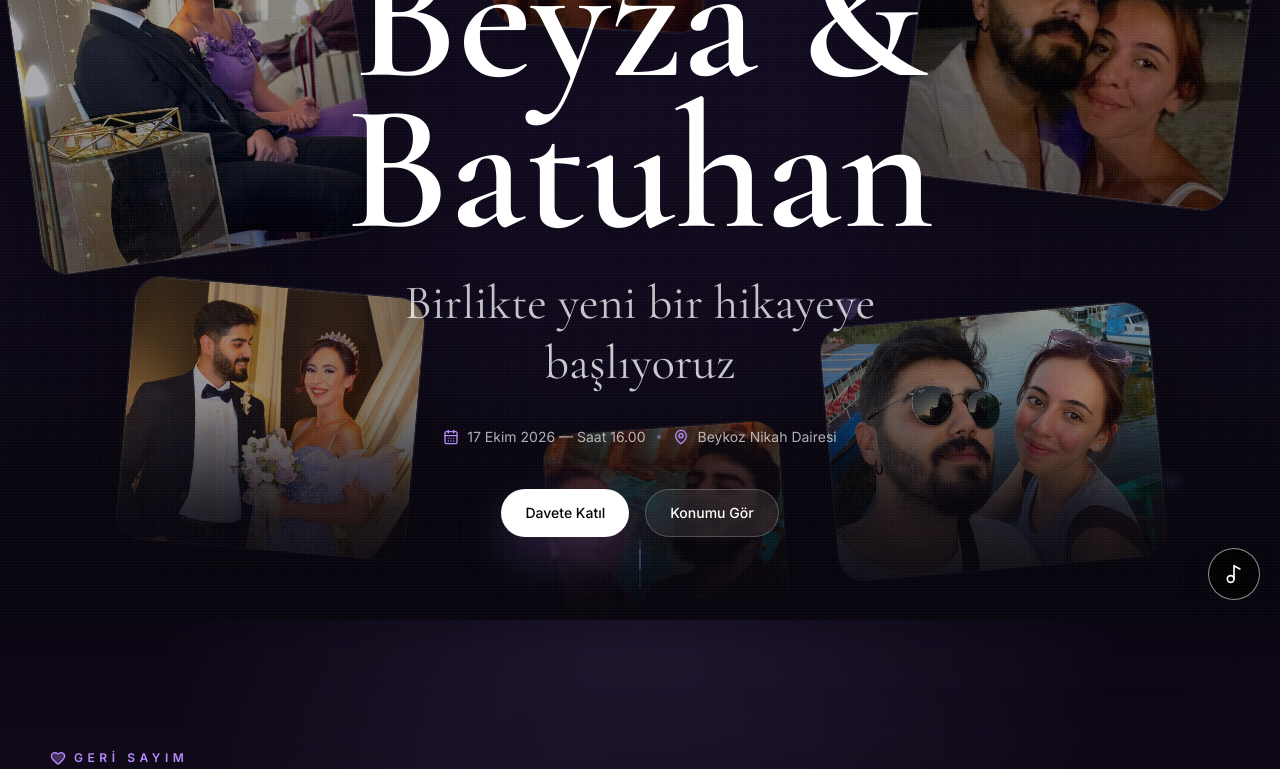
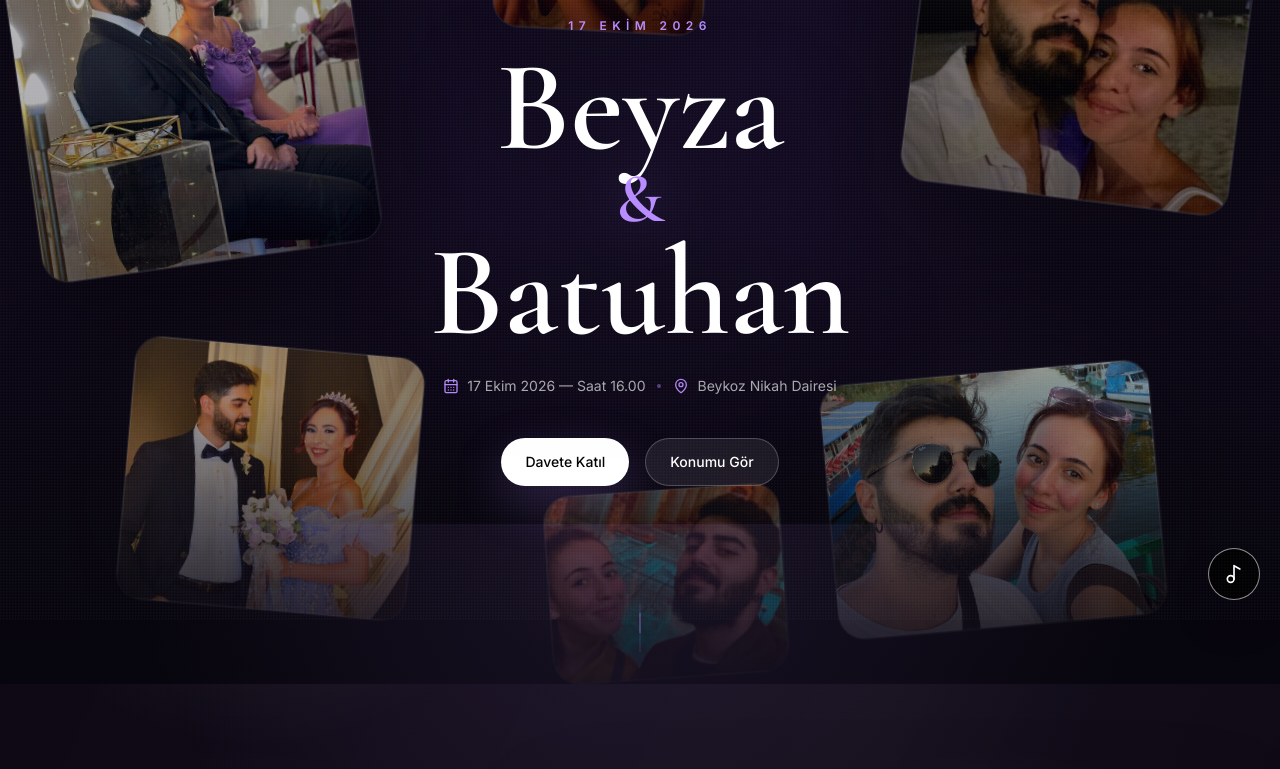
Before and after one commit to batuhanbecel/nikah-lcv, a Next.js app: page / in a window 1280 px wide. Shown: the part 180-949 px from the top of the page. Built offline with nearby package versions, Linux system fonts and the light colour scheme; no server answers.

Commit message:
Enhance romantic hero and section flow

```diff
--- a/app/globals.css
+++ b/app/globals.css
@@ -70,28 +70,42 @@ body.cursor-hidden [role="button"] {
 }
 
 .site-main {
+  position: relative;
   background:
-    radial-gradient(circle at 50% 6%, rgba(126, 78, 226, 0.25), transparent 30rem),
-    radial-gradient(circle at 18% 42%, rgba(184, 140, 255, 0.1), transparent 24rem),
-    radial-gradient(circle at 86% 66%, rgba(111, 61, 197, 0.16), transparent 28rem),
+    radial-gradient(circle at 50% 6%, rgba(126, 78, 226, 0.27), transparent 32rem),
+    radial-gradient(circle at 18% 42%, rgba(184, 140, 255, 0.12), transparent 26rem),
+    radial-gradient(circle at 86% 66%, rgba(111, 61, 197, 0.17), transparent 30rem),
+    radial-gradient(circle at 50% 88%, rgba(255, 255, 255, 0.06), transparent 28rem),
     linear-gradient(180deg, #090511 0%, #0b0612 30%, #10091b 58%, #090511 100%);
+}
+
+.site-main::before {
+  content: "";
+  pointer-events: none;
+  position: absolute;
+  inset: 0;
+  z-index: 1;
+  background:
+    radial-gradient(circle at 20% 18%, rgba(255, 255, 255, 0.09), transparent 18rem),
+    radial-gradient(circle at 78% 35%, rgba(184, 140, 255, 0.12), transparent 20rem),
+    linear-gradient(115deg, transparent 0%, rgba(255, 255, 255, 0.035) 44%, transparent 72%);
+  mix-blend-mode: screen;
 }
 
 .section-veil {
   position: absolute;
-  inset: -18% 0;
+  inset: -28% 0;
   pointer-events: none;
   background:
-    radial-gradient(circle at 50% 12%, rgba(184, 140, 255, 0.11), transparent 30rem),
-    linear-gradient(180deg, transparent 0%, rgba(184, 140, 255, 0.045) 48%, transparent 100%);
-  mask-image: linear-gradient(180deg, transparent, black 18%, black 82%, transparent);
+    radial-gradient(circle at 50% 18%, rgba(184, 140, 255, 0.105), transparent 32rem),
+    radial-gradient(circle at 18% 76%, rgba(255, 255, 255, 0.035), transparent 24rem);
 }
 
 .floating-hearts {
   pointer-events: none;
-  position: fixed;
+  position: absolute;
   inset: 0;
-  z-index: 12;
+  z-index: 2;
   overflow: hidden;
 }
 
@@ -147,12 +161,12 @@ body.cursor-hidden [role="button"] {
   }
 
   35% {
-    transform: translate3d(var(--heart-drift), -38px, 0) scale(1.18);
+    transform: translate3d(var(--heart-drift), -86px, 0) scale(1.18);
     opacity: 0.52;
   }
 
   68% {
-    transform: translate3d(0, 34px, 0) scale(0.92);
+    transform: translate3d(0, -148px, 0) scale(0.92);
     opacity: 0.32;
   }
 }
@@ -192,6 +206,12 @@ body.cursor-hidden [role="button"] {
   margin-inline: auto;
 }
 
+.site-main > section,
+.site-main > footer {
+  position: relative;
+  z-index: 5;
+}
+
 @media (max-width: 768px) {
   body.cursor-hidden,
   body.cursor-hidden button,
--- a/app/layout.tsx
+++ b/app/layout.tsx
@@ -2,7 +2,6 @@ import type { Metadata, Viewport } from "next";
 import { Cormorant_Garamond, Inter } from "next/font/google";
 import { Toaster } from "sonner";
 import { CustomCursor } from "@/components/custom-cursor";
-import { FloatingHearts } from "@/components/floating-hearts";
 import { GrainOverlay } from "@/components/grain-overlay";
 import { MusicPlayer } from "@/components/music-player";
 import { siteConfig } from "@/lib/event";
@@ -72,7 +71,6 @@ export default function RootLayout({ children }: Readonly<{ children: React.Reac
     <html lang="tr" className={`${serif.variable} ${sans.variable}`}>
       <body>
         {children}
-        <FloatingHearts />
         <MusicPlayer />
         <CustomCursor />
         <GrainOverlay />
--- a/app/page.tsx
+++ b/app/page.tsx
@@ -1,3 +1,4 @@
+import { FloatingHearts } from "@/components/floating-hearts";
 import { CountdownSection } from "@/components/sections/countdown-section";
 import { EventDetailsSection } from "@/components/sections/event-details-section";
 import { Footer } from "@/components/sections/footer";
@@ -7,6 +8,7 @@ import { RsvpSection } from "@/components/sections/rsvp-section";
 export default function Home() {
   return (
     <main className="site-main overflow-hidden text-foreground">
+      <FloatingHearts />
       <HeroSection />
       <CountdownSection />
       <EventDetailsSection />
--- a/components/floating-hearts.tsx
+++ b/components/floating-hearts.tsx
@@ -3,16 +3,18 @@
 import type { CSSProperties } from "react";
 
 const hearts = [
-  { left: "6%", top: "18%", size: 12, delay: "-2s", duration: "16s", drift: "34px", blur: "2px" },
-  { left: "17%", top: "72%", size: 8, delay: "-9s", duration: "20s", drift: "-28px", blur: "6px" },
-  { left: "29%", top: "36%", size: 5, delay: "-5s", duration: "18s", drift: "22px", blur: "4px" },
-  { left: "43%", top: "82%", size: 14, delay: "-12s", duration: "24s", drift: "-42px", blur: "8px" },
-  { left: "56%", top: "16%", size: 7, delay: "-7s", duration: "19s", drift: "26px", blur: "5px" },
-  { left: "68%", top: "64%", size: 11, delay: "-3s", duration: "21s", drift: "-30px", blur: "3px" },
-  { left: "79%", top: "29%", size: 6, delay: "-14s", duration: "17s", drift: "24px", blur: "6px" },
-  { left: "91%", top: "78%", size: 13, delay: "-10s", duration: "23s", drift: "-36px", blur: "7px" },
-  { left: "11%", top: "48%", size: 4, delay: "-16s", duration: "15s", drift: "20px", blur: "5px" },
-  { left: "87%", top: "9%", size: 9, delay: "-6s", duration: "22s", drift: "-24px", blur: "4px" }
+  { left: "6%", top: "8%", size: 10, delay: "-2s", duration: "18s", drift: "34px", blur: "2px" },
+  { left: "17%", top: "24%", size: 7, delay: "-9s", duration: "21s", drift: "-28px", blur: "6px" },
+  { left: "29%", top: "41%", size: 5, delay: "-5s", duration: "19s", drift: "22px", blur: "4px" },
+  { left: "43%", top: "59%", size: 12, delay: "-12s", duration: "24s", drift: "-42px", blur: "8px" },
+  { left: "56%", top: "16%", size: 7, delay: "-7s", duration: "20s", drift: "26px", blur: "5px" },
+  { left: "68%", top: "71%", size: 10, delay: "-3s", duration: "23s", drift: "-30px", blur: "3px" },
+  { left: "79%", top: "34%", size: 6, delay: "-14s", duration: "17s", drift: "24px", blur: "6px" },
+  { left: "91%", top: "86%", size: 11, delay: "-10s", duration: "25s", drift: "-36px", blur: "7px" },
+  { left: "11%", top: "50%", size: 4, delay: "-16s", duration: "16s", drift: "20px", blur: "5px" },
+  { left: "87%", top: "5%", size: 8, delay: "-6s", duration: "22s", drift: "-24px", blur: "4px" },
+  { left: "22%", top: "78%", size: 6, delay: "-13s", duration: "20s", drift: "28px", blur: "5px" },
+  { left: "74%", top: "53%", size: 5, delay: "-18s", duration: "18s", drift: "-18px", blur: "4px" }
 ];
 
 export function FloatingHearts() {
--- a/components/sections/countdown-section.tsx
+++ b/components/sections/countdown-section.tsx
@@ -46,7 +46,7 @@ export function CountdownSection() {
   }, []);
 
   return (
-    <MotionSection className="overflow-hidden">
+    <MotionSection className="-mt-32 overflow-hidden pt-56 md:-mt-40 md:pt-64">
       <div className="section-veil" aria-hidden="true" />
       <div className="section-shell relative">
         <div className="grid items-center gap-10 lg:grid-cols-[0.82fr_1.18fr]">
--- a/components/sections/hero-section.tsx
+++ b/components/sections/hero-section.tsx
@@ -54,13 +54,14 @@ function HeroFrame({ image, index, smoothX, parallaxX, parallaxY, reduceMotion }
 
   return (
     <motion.div
-      className={`absolute overflow-hidden rounded-[1.65rem] border border-white/18 bg-black/20 shadow-[0_30px_90px_rgba(0,0,0,0.48)] ${
+      className={`absolute ${
         frames[index].className
       } ${index > 3 ? "hidden md:block" : ""}`}
       style={{
         x: reduceMotion ? 0 : frameX,
         y: reduceMotion ? 0 : index % 2 ? parallaxY : parallaxX,
-        zIndex: 5 + index
+        zIndex: 5 + index,
+        filter: "drop-shadow(0 30px 70px rgba(0,0,0,0.34))"
       }}
       initial={reduceMotion ? { opacity: 0.78 } : { opacity: 0, scale: 1.08, y: index % 2 ? 28 : -28 }}
       animate={{
@@ -74,16 +75,23 @@ function HeroFrame({ image, index, smoothX, parallaxX, parallaxY, reduceMotion }
         y: { duration: 8 + index * 0.8, repeat: Infinity, ease: "easeInOut" }
       }}
     >
+      <motion.div
+        className="absolute -inset-7 rounded-[2.2rem] bg-[radial-gradient(circle,rgba(255,255,255,0.2),rgba(184,140,255,0.22)_36%,transparent_68%)] blur-2xl"
+        animate={{ opacity: reduceMotion ? 0.38 : [0.24, 0.48, 0.24], scale: reduceMotion ? 1 : [0.94, 1.06, 0.94] }}
+        transition={{ duration: 7 + index, repeat: Infinity, ease: "easeInOut" }}
+      />
+      <div className="relative h-full w-full overflow-hidden rounded-[1.65rem] border border-white/18 bg-black/20 shadow-[0_34px_110px_rgba(0,0,0,0.42)]">
         <Image
           src={image.src}
           alt={image.alt}
           fill
           priority={index < 3}
           sizes="(max-width: 768px) 50vw, 24vw"
-        className={`object-cover contrast-[1.08] saturate-[1.2] ${frames[index].position}`}
+          className={`object-cover contrast-[1.08] saturate-[1.22] ${frames[index].position}`}
         />
-      <div className="absolute inset-0 bg-gradient-to-t from-black/26 via-transparent to-white/8" />
+        <div className="absolute inset-0 bg-gradient-to-t from-black/24 via-transparent to-white/10" />
         <div className="absolute inset-0 ring-1 ring-inset ring-white/20" />
+      </div>
     </motion.div>
   );
 }
@@ -98,7 +106,7 @@ export function HeroSection() {
   const parallaxY = useTransform(smoothY, [-0.5, 0.5], [-18, 18]);
   return (
     <section
-      className="relative grid min-h-screen place-items-center overflow-hidden bg-[radial-gradient(circle_at_50%_34%,rgba(126,78,226,0.24),transparent_28rem),linear-gradient(180deg,#090511_0%,#120a1f_52%,#07050d_100%)] text-white"
+      className="relative grid min-h-[108svh] place-items-center overflow-hidden bg-[radial-gradient(circle_at_50%_34%,rgba(126,78,226,0.24),transparent_28rem),linear-gradient(180deg,#090511_0%,#120a1f_48%,#07050d_100%)] text-white"
       onMouseMove={(eventMove) => {
         if (reduceMotion) return;
         const rect = eventMove.currentTarget.getBoundingClientRect();
@@ -120,9 +128,9 @@ export function HeroSection() {
         ))}
       </div>
 
-      <div className="absolute inset-0 z-20 bg-[radial-gradient(circle_at_50%_48%,rgba(7,5,13,0.5),rgba(7,5,13,0.24)_32%,transparent_58%),linear-gradient(180deg,rgba(7,5,13,0.22),rgba(7,5,13,0.42))]" />
+      <div className="absolute inset-0 z-20 bg-[radial-gradient(circle_at_50%_48%,rgba(7,5,13,0.46),rgba(7,5,13,0.22)_32%,transparent_58%),linear-gradient(180deg,rgba(7,5,13,0.2),rgba(7,5,13,0.4))]" />
       <div className="absolute inset-x-0 top-0 z-20 h-44 bg-gradient-to-b from-black/42 to-transparent" />
-      <div className="absolute inset-x-0 bottom-0 z-20 h-56 bg-gradient-to-t from-[#07050d] via-[#07050d]/72 to-transparent" />
+      <div className="absolute inset-x-0 -bottom-72 z-20 h-[36rem] bg-gradient-to-b from-transparent via-[#07050d]/88 to-[#07050d]" />
 
       <motion.div
         variants={stagger}
@@ -135,13 +143,14 @@ export function HeroSection() {
         </motion.p>
         <motion.h1
           variants={fadeUp}
-          className="font-serif text-[clamp(3.9rem,18vw,12rem)] font-semibold leading-[0.84] tracking-normal text-white drop-shadow-[0_20px_46px_rgba(0,0,0,0.62)] sm:text-[clamp(4.5rem,14vw,12rem)]"
+          className="font-serif text-[clamp(3.15rem,13vw,8.4rem)] font-semibold leading-[0.78] tracking-normal text-white drop-shadow-[0_20px_46px_rgba(0,0,0,0.62)] sm:text-[clamp(4rem,10vw,8.8rem)]"
         >
-          {event.couple}
+          <span className="block">Beyza</span>
+          <span className="my-1 block text-[0.54em] leading-none text-purple drop-shadow-[0_0_28px_rgba(184,140,255,0.34)] sm:my-2">
+            &
+          </span>
+          <span className="block">Batuhan</span>
         </motion.h1>
-        <motion.p variants={fadeUp} className="mx-auto mt-7 max-w-2xl font-serif text-2xl leading-tight text-white/78 sm:text-3xl md:text-5xl">
-          {event.tagline}
-        </motion.p>
         <motion.div variants={fadeUp} className="mx-auto mt-8 flex max-w-2xl flex-col items-center justify-center gap-3 text-sm leading-6 text-white/68 md:flex-row">
           <span className="inline-flex items-center justify-center gap-2">
             <CalendarDays className="h-4 w-4 text-purple" />
--- a/components/sections/rsvp-section.tsx
+++ b/components/sections/rsvp-section.tsx
@@ -113,9 +113,9 @@ export function RsvpSection() {
                 placeholder="05xx xxx xx xx"
               />
             </div>
-            <div className="rounded-2xl border border-white/12 bg-white/[0.06] p-4">
+            <div className="rounded-2xl border border-white/12 bg-white/[0.06] p-4 md:col-span-2">
               <Label htmlFor="afterParty" className="block">After Party Katılımı</Label>
-              <div className="mt-4 flex items-center justify-between">
+              <div className="mt-4 flex min-h-12 items-center justify-between gap-5 rounded-full border border-white/10 bg-white/[0.045] px-5">
                 <span className="text-sm text-white/58">{form.afterParty ? "Katılıyorum" : "Katılmıyorum"}</span>
                 <Switch
                   id="afterParty"
--- a/components/ui/input.tsx
+++ b/components/ui/input.tsx
@@ -6,7 +6,7 @@ const Input = React.forwardRef<HTMLInputElement, React.InputHTMLAttributes<HTMLI
     <input
       type={type}
       className={cn(
-        "h-12 w-full rounded-full border border-white/12 bg-white/[0.07] px-5 text-sm text-white outline-none transition duration-300 placeholder:text-white/34 focus:border-purple focus:bg-white/[0.11] focus:shadow-[0_0_0_4px_rgba(184,140,255,0.14)]",
+        "h-12 w-full rounded-full border border-white/12 bg-white/[0.07] px-5 text-sm text-white outline-none transition duration-300 placeholder:text-white/34 focus:border-purple focus:bg-white/[0.12] focus:shadow-[0_0_0_4px_rgba(184,140,255,0.14),0_0_32px_rgba(184,140,255,0.16)]",
         className
       )}
       ref={ref}
```
Also changed, not shown: components/sections/event-details-section.tsx (+8 -4 lines). Lines whose indentation alone changed are shown as unchanged.
